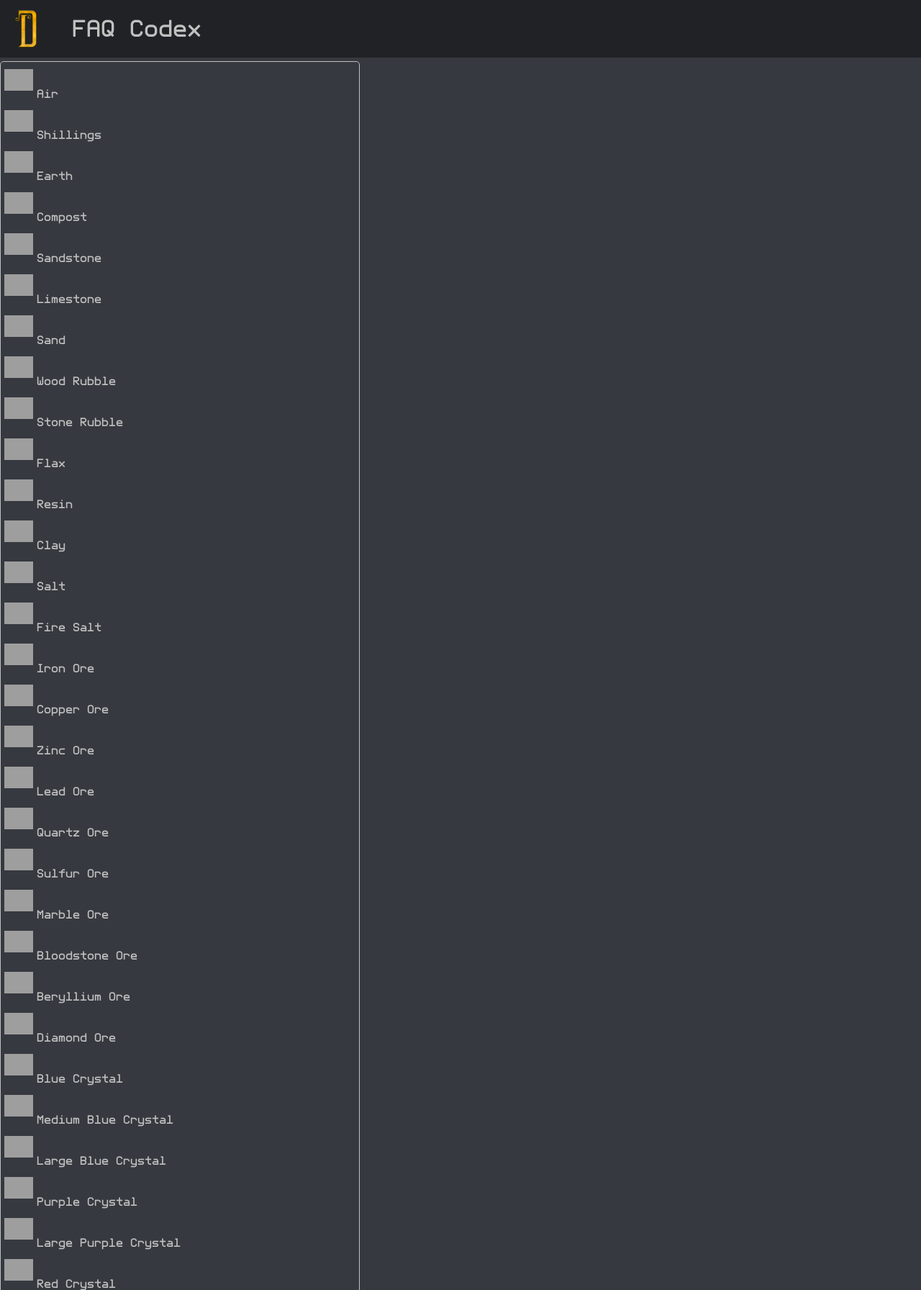
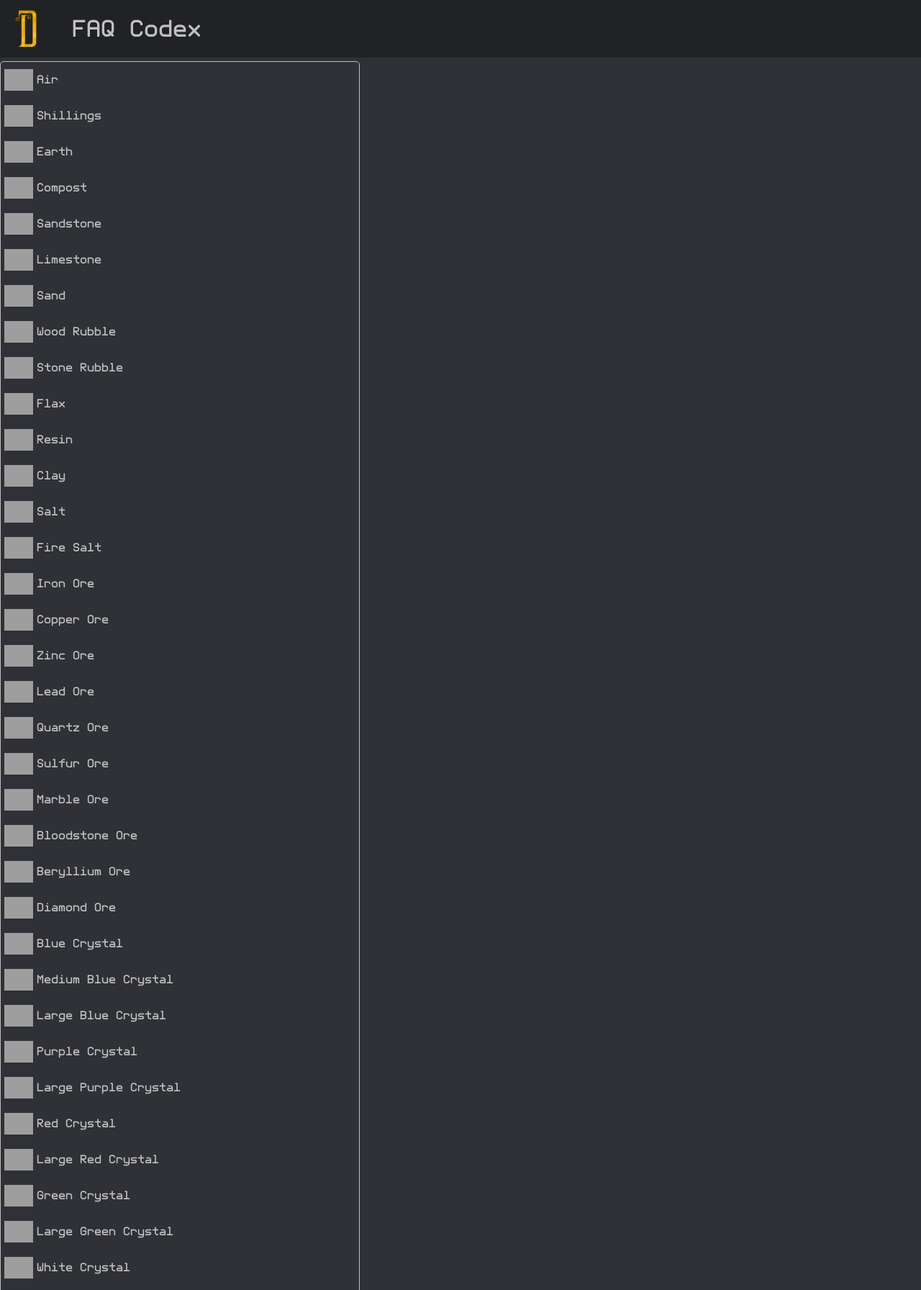
Before and after one commit to Deepworld-Remake/deepworld.web.app, a PHP site: page /Pages/codex.html in a window 1280 px wide. Shown: the top 1792 px of the page at 72% size. Run offline with PHP 8.4, Linux system fonts and the light colour scheme; grey boxes are pictures that could not be loaded.

Commit message:
Updating Styles

```diff
--- a/public/Pages/codex.html
+++ b/public/Pages/codex.html
@@ -41,12 +41,26 @@
             margin-left: 0;
         }
 
+        .itemDataLink {
+            height: 40px;
+            width: 500px;
+            border-radius: 5px;
+        }
+
+        .itemDataLink:hover {
+            background-color: var(--semigray);
+        }
+
         .itemDataText {
             height: 40px;
+            position: relative;
+            line-height: 50px;
+            margin: 5px 0px 5px 50px;
         }
 
         .itemDataIcon {
-            display: inline-block;
+            position: absolute;
+            float: left;
             width: 40px;
             height: 40px;
             object-fit: contain;
--- a/public/Stylesheets/index.css
+++ b/public/Stylesheets/index.css
@@ -32,7 +32,7 @@
 
 body {
     padding-top: 80px;
-    background-color: var(--semigray);
+    background-color: var(--medium);
 }
 
 .stickyNavBar {
```
